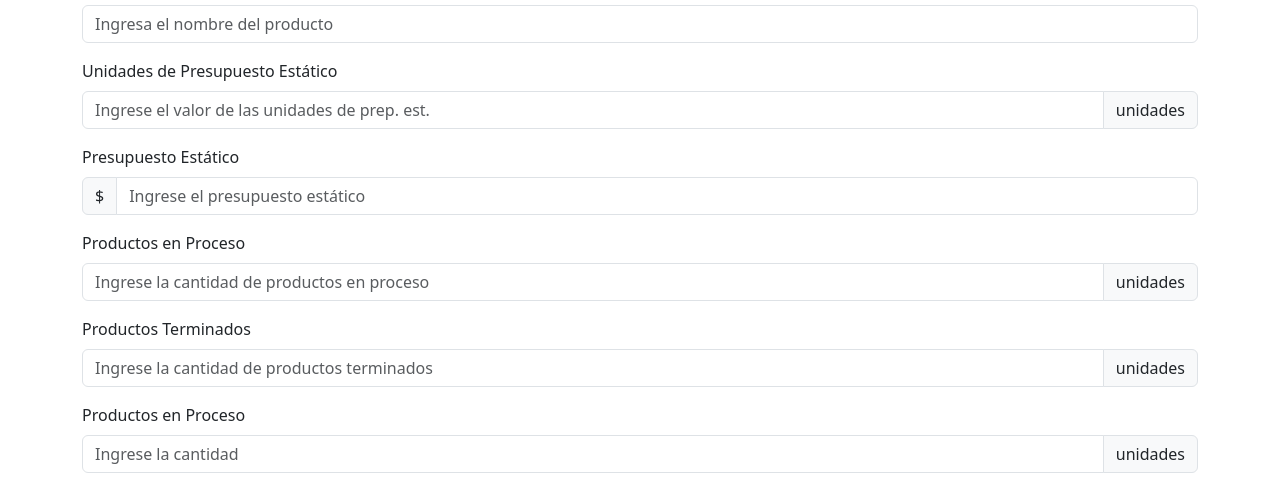
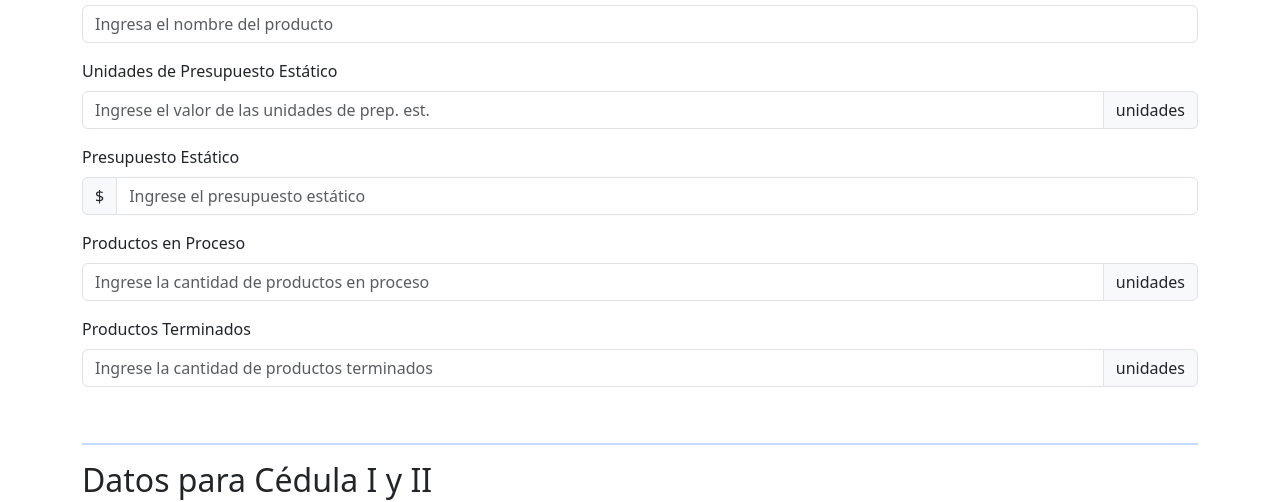
Before and after one commit to kr98b/contabilidad, a website: page public/registrar.html in a window 1280 px wide. Shown: the part 317-819 px from the top of the page. Drawn offline with Linux system fonts and the light colour scheme.

Commit message:
Add files via upload

```diff
--- a/public/registrar.html
+++ b/public/registrar.html
@@ -107,15 +107,6 @@
                     <div class="input-group">
                         <input type="number" class="form-control" id="productos-terminados"
                             placeholder="Ingrese la cantidad de productos terminados">
-                        <span class="input-group-text">unidades</span>
-                    </div>
-                </div>
-
-                <div class="mb-3">
-                    <label for="productos-en-proceso" class="form-label">Productos en Proceso</label>
-                    <div class="input-group">
-                        <input type="number" class="form-control" id="productos-en-proceso"
-                            placeholder="Ingrese la cantidad">
                         <span class="input-group-text">unidades</span>
                     </div>
                 </div>
@@ -244,7 +235,7 @@
                         </div>
                     </div>
                 </div>
-
+            </div>
             <!-- Cédula IV -->
             <div class="mb-4">
                 <hr class="border border-primary">
@@ -253,8 +244,7 @@
                 <div class="mb-3">
                     <label for="mp_unid_r" class="form-label">Unidades de materia prima real</label>
                     <div class="input-group">
-                            <input type="number" class="form-control" id="mp_unid_r"
-                                placeholder="Ingrese las unidades MP">
+                        <input type="number" class="form-control" id="mp_unid_r" placeholder="Ingrese las unidades MP">
                         <span class="input-group-text">unidades</span>
                     </div>
                 </div>
@@ -342,8 +332,7 @@
                     <label for="precio-unitario" class="form-label">Precio unitario de unidades</label>
                     <div class="input-group">
                         <span class="input-group-text">$</span>
-                            <input type="number" class="form-control" id="precio-unitario"
-                                placeholder="Ingrese el precio">
+                        <input type="number" class="form-control" id="precio-unitario" placeholder="Ingrese el precio">
                     </div>
                 </div>
             </div>
@@ -450,8 +439,7 @@
                         <label for="otros_gastos" class="form-label">Otros gastos</label>
                         <div class="input-group">
                             <span class="input-group-text">$</span>
-                                <input type="number" class="form-control" id="otros_gastos"
-                                    placeholder="Ingrese el monto">
+                            <input type="number" class="form-control" id="otros_gastos" placeholder="Ingrese el monto">
                         </div>
                     </div>
 
```
Lines whose indentation alone changed are shown as unchanged.
